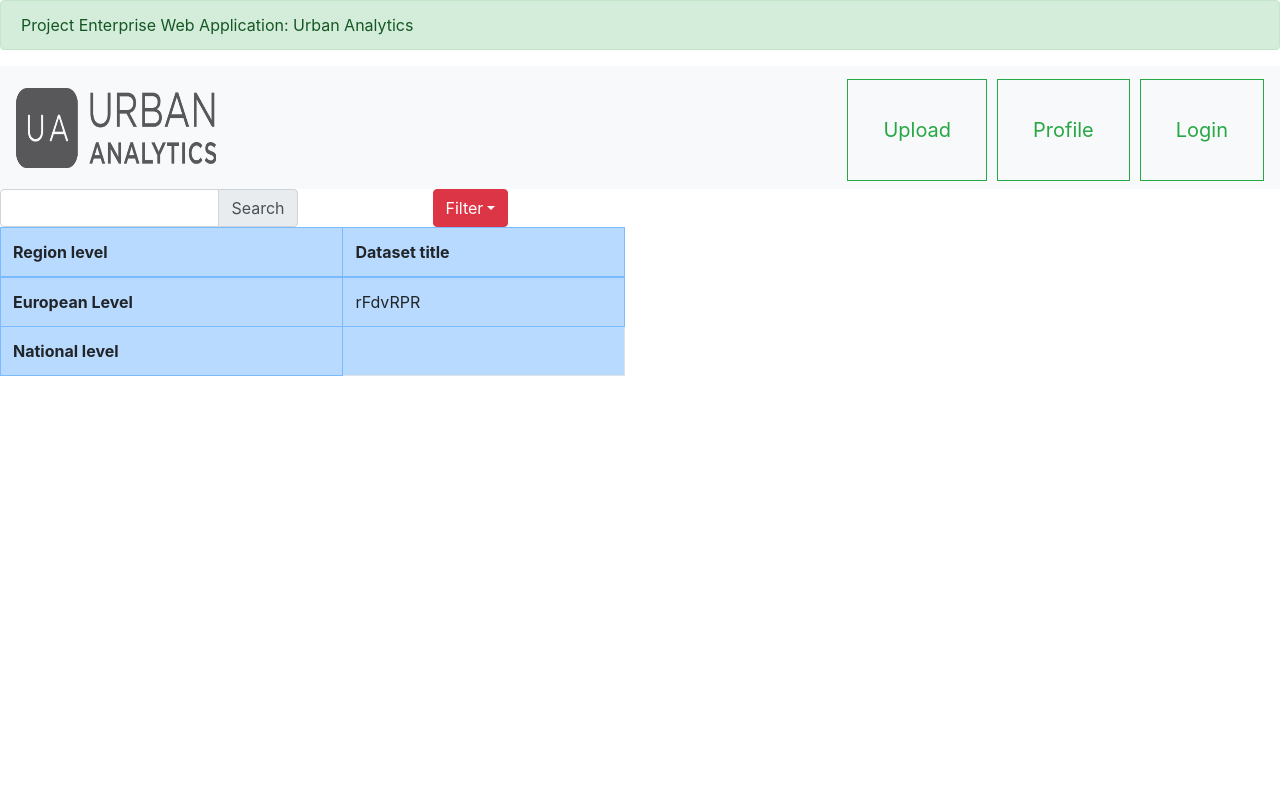
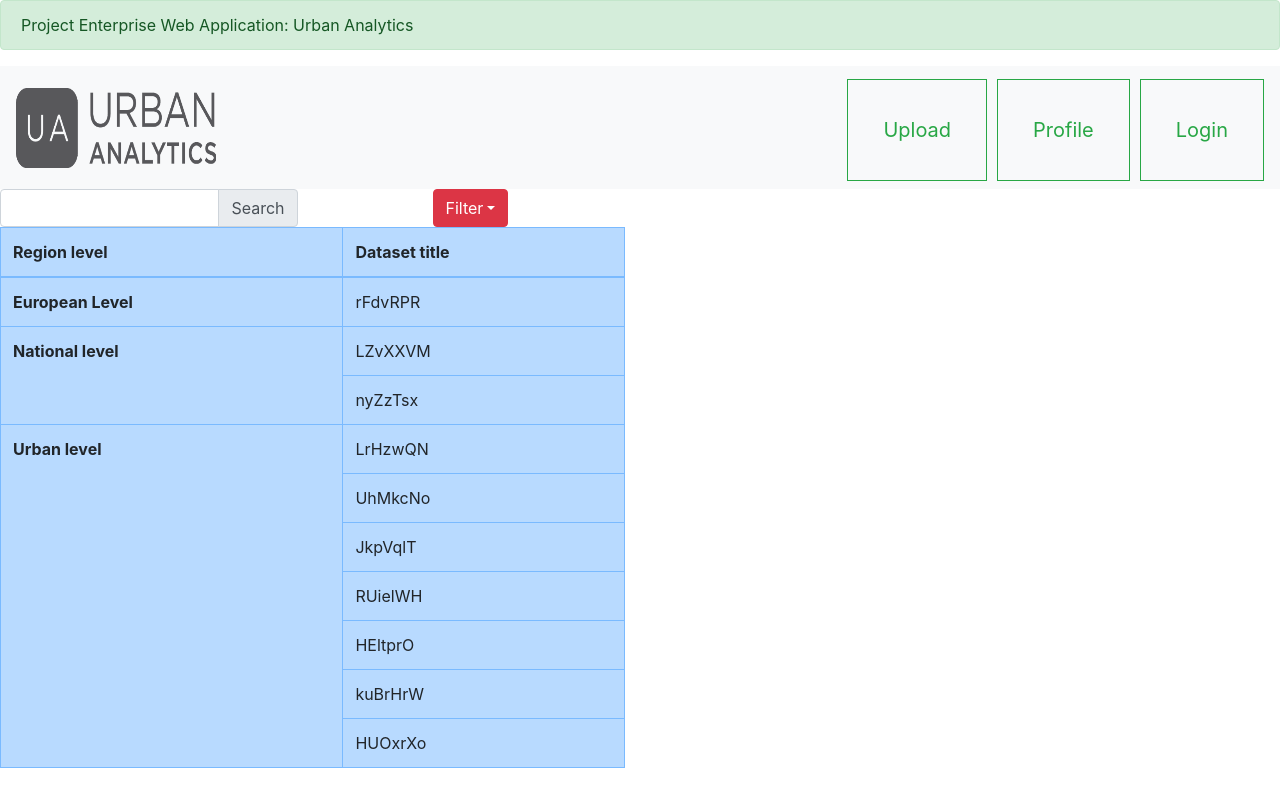
Before and after one commit to JessevanBree/Project-ewa, an Angular app in the folder my-app/: page /homepage in a window 1280 px wide. Built offline with nearby package versions, Linux system fonts and the light colour scheme.

Commit message:
Fixes to categorization of regional levels, general updates to code

```diff
--- a/my-app/src/app/components/homepage/dataset-overview/dataset-overview.component.html
+++ b/my-app/src/app/components/homepage/dataset-overview/dataset-overview.component.html
@@ -32,12 +32,22 @@
       <th [rowSpan]="EUdatasets.length + 1">European Level</th>
       </tr>
       <tr *ngFor="let dataset of (EUdatasets | searchDatasets: searchQuery); let index = index"
-          (click)="onEUSelection(index)">
+          (click)="onSelection(index, dataset)">
         <td>{{dataset.name}}</td>
       </tr>
 
       <tr>
         <th [rowSpan]="NATdatasets.length + 1">National level</th>
+      </tr>
+      <tr *ngFor="let dataset of (NATdatasets | searchDatasets: searchQuery) let index = index;" (click)="onSelection(index, dataset)">
+        <td>{{dataset.name}}</td>
+      </tr>
+
+      <tr>
+        <th [rowSpan]="URBdatasets.length + 1">Urban level</th>
+      </tr>
+      <tr *ngFor="let dataset of (URBdatasets | searchDatasets: searchQuery) let index = index;" (click)="onSelection(index, dataset)">
+        <td>{{dataset.name}}</td>
       </tr>
 
       </tbody>
--- a/my-app/src/app/components/homepage/dataset-overview/dataset-overview.component.ts
+++ b/my-app/src/app/components/homepage/dataset-overview/dataset-overview.component.ts
@@ -35,13 +35,36 @@ export class DatasetOverviewComponent implements OnInit {
 
   }
 
-  onEUSelection(index) {
+  onSelection(index:number, dataset: Dataset) {
+    switch(dataset.region){
+      case"European level":
         this.activeIndex = index;
         this.selectedDataset = this.EUdatasets[this.activeIndex];
         this.router.navigate(['edit'], {
           relativeTo: this.activatedRoute,
           queryParams: {id: this.selectedDataset.id}
         });
+        break;
+      case "National level":
+        this.activeIndex = index;
+        this.selectedDataset = this.NATdatasets[this.activeIndex];
+        this.router.navigate(['edit'], {
+          relativeTo: this.activatedRoute,
+          queryParams: {id: this.selectedDataset.id}
+        });
+        break;
+      case "Urban level":
+        this.activeIndex = index;
+        this.selectedDataset = this.URBdatasets[this.activeIndex];
+        this.router.navigate(['edit'], {
+          relativeTo: this.activatedRoute,
+          queryParams: {id: this.selectedDataset.id}
+        });
+        break;
+    }
+
+
+
   }
 
   onSearch() {
```
Lines whose indentation alone changed are shown as unchanged.
